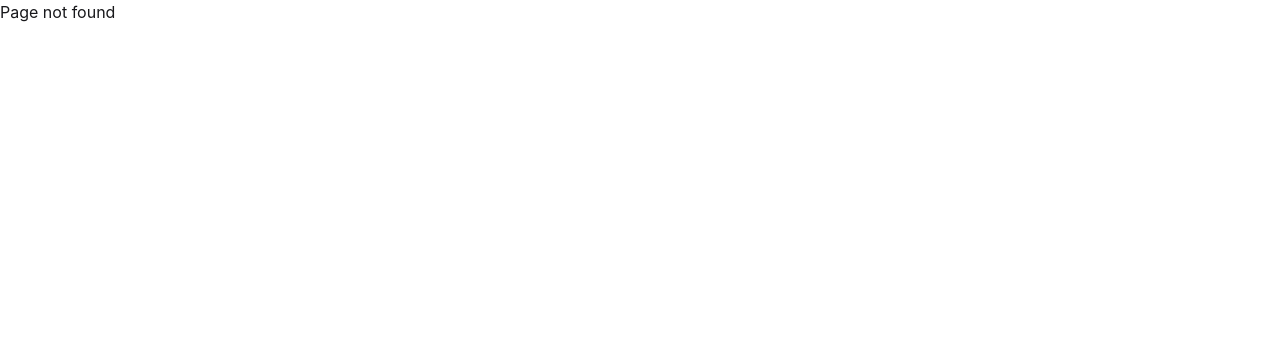
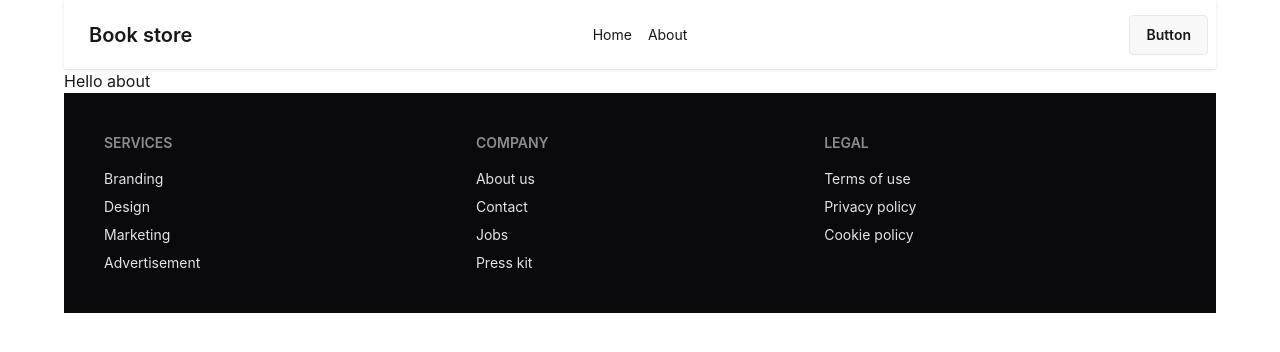
Before and after one commit to omarfarhatul/book_store, a React (Vite) app: page /about in a window 1280 px wide. Before the commit this address had no page. Shown: the top 352 px of the page. Built offline with nearby package versions, Linux system fonts and the light colour scheme.

Commit message:
routers update

```diff
--- a/src/components/NavBar/NavBar.jsx
+++ b/src/components/NavBar/NavBar.jsx
@@ -1,8 +1,9 @@
 import React from 'react';
+import { Link } from 'react-router';
 
 const links=<>
-    <li className='m-2'>Home</li>
-    <li className='m-2'>About</li>
+    <Link to='/'><li className='m-2'>Home</li></Link>
+    <Link to='/about'><li className='m-2'>About</li></Link>
 </>
 
 const NavBar = () => {
--- /dev/null
+++ b/src/pages/About/About.jsx
@@ -0,0 +1,11 @@
+import React from 'react';
+
+const About = () => {
+    return (
+        <div>
+            <h1>Hello about</h1>
+        </div>
+    );
+};
+
+export default About;
--- a/src/pages/Book/Book.jsx
+++ b/src/pages/Book/Book.jsx
@@ -29,7 +29,7 @@ const Book = ({ singleBook }) => {
                     <div className='badge badge-secondary'>{author}</div>
                     <div className='badge badge-secondary'>{yearOfPublishing}</div>
                 </div>
-                <p>Young Scout witnesses racial injustice in the American South as her father defends falsely accused Black man</p>
+                <p className='border-t-1 border-dashed'>Young Scout witnesses racial injustice in the American South as her father defends falsely accused Black man</p>
                 <div className="flex gap-25">
                     <button className="btn btn-primary">{category}</button>
                     <div className='badge badge-outline my-auto p-3'>{rating} <FaRegStarHalfStroke /></div>
--- a/src/routes/routes.jsx
+++ b/src/routes/routes.jsx
@@ -3,6 +3,7 @@ import { createBrowserRouter } from "react-router";
 import Root from '../pages/Root/Root';
 import ErrorPage from '../pages/ErrorPage/ErrorPage';
 import Home from '../pages/Home/Home';
+import About from '../pages/About/About';
 
 export const router = createBrowserRouter([
   {
@@ -15,6 +16,10 @@ export const router = createBrowserRouter([
             loader:()=>fetch('booksData.json'),
             path:"/",
             Component:Home,
+        },
+        {
+          path: '/about',
+          Component:About
         }
     ]
   },
```
